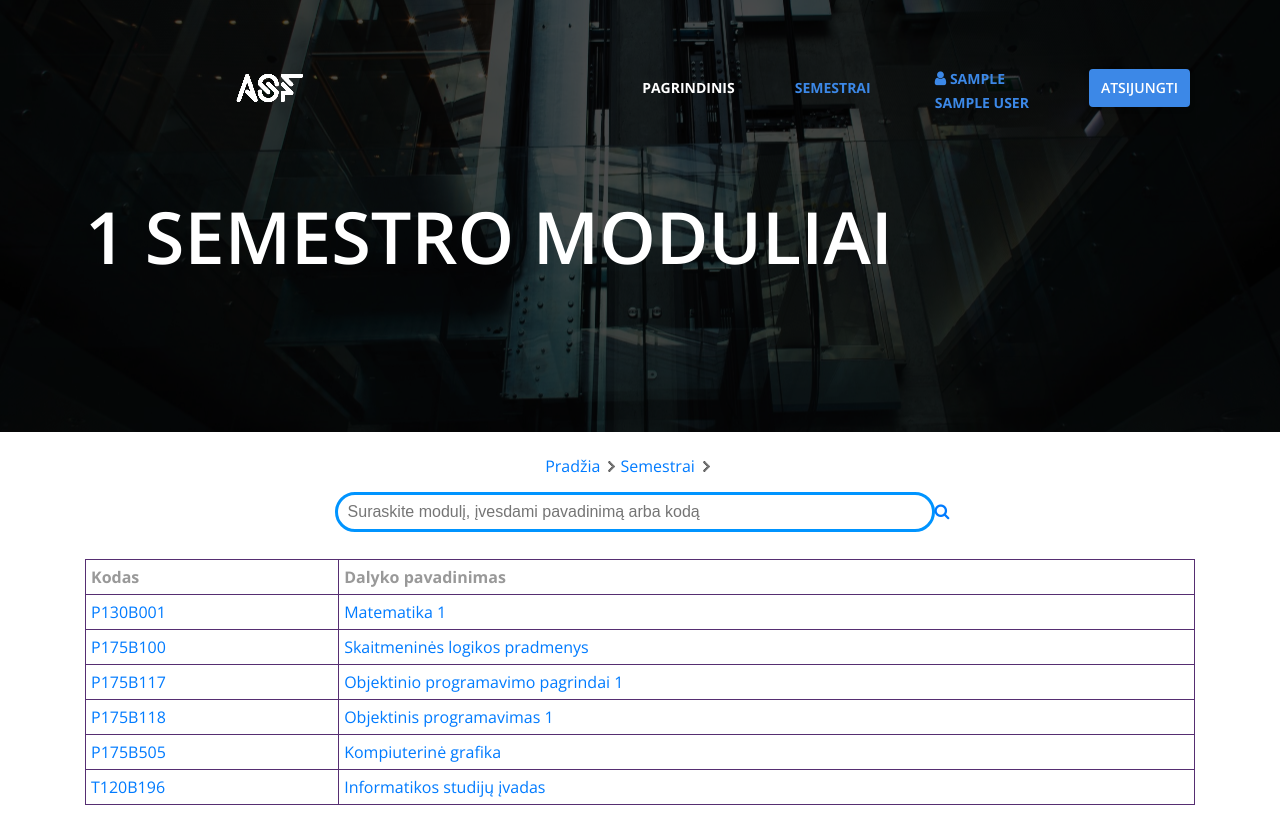
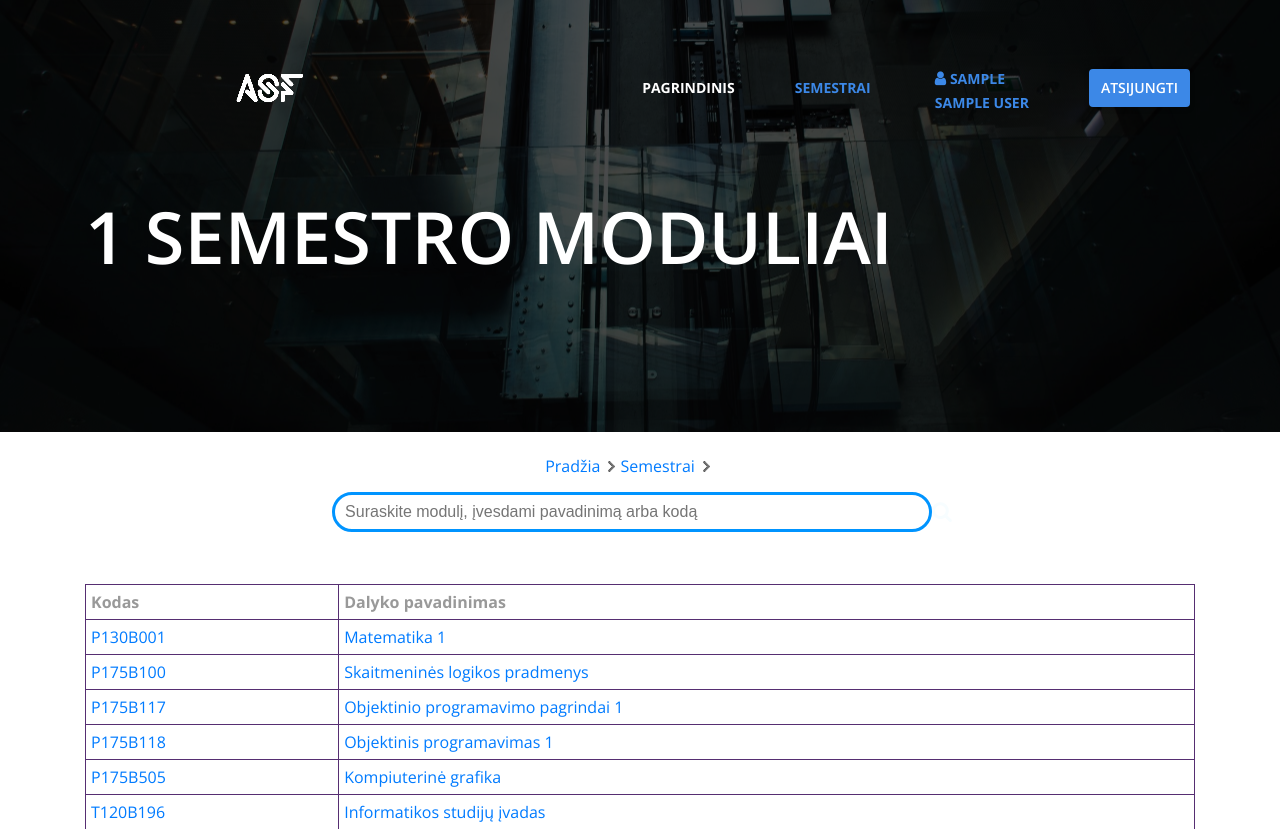
Before and after one commit to ApskritiejiStalai/Apskrituju_stalu_forumas, a PHP site: page /semestroModuliai.php?semester=1 in a window 1280 px wide. Shown: the top 829 px of the page. Run offline with PHP 8.4, Linux system fonts and the light colour scheme; the visitor is signed in with stand-in values (Sample User, id 1); data comes from the database, SQL or seed files in the repository.

Commit message:
searchBox dizainas

```diff
--- a/css/style.css
+++ b/css/style.css
@@ -39,6 +39,20 @@
     display: inline-block;
     padding-right:50px;
 }
+.sh{
+    position: relative;
+    align-self: center;
+    padding-bottom: 25px;
+}
+.info{
+    position: absolute;
+    width:600px;
+    text-align: center;
+    border-bottom-left-radius:35px;
+    border-bottom-right-radius:35px;
+    border-top-left-radius:10px;
+    border-top-right-radius:10px;
+}
 .search {
     font-family: sans-serif;
     width:100%;
@@ -46,7 +60,6 @@
     padding-bottom: 1px;
     padding-left: 100px;
     padding-right: 5px;*/
-
 }
 input{
     border:3px solid #0094ff;
@@ -70,8 +83,6 @@ input{
     justify-content: center;
 }
 
-
-
 .discussion {
     padding: 20px 0 140px;
     background-image: url("../assets/img/backgr.jpg");
@@ -91,7 +102,6 @@ input{
     bottom: 0;
     z-index: 0;
 }
-
 
 input[type=text], select, textarea {
     width: 50%;
--- a/semestroModuliai.php
+++ b/semestroModuliai.php
@@ -94,27 +94,28 @@ include('Control/semester.control.php');
 
         <div class="intro-page" style="background-image: url('assets/img/backgr.jpg')">
             <div class="container">
-                <h1><?php echo $_GET['semester']; ?>  semestro moduliai</h1>  <!-- cia reikia kad vietoj zvaigzdutes semetro numeri rodytu ar pilna pavadinima -->
+                <h1><?php echo $_GET['semester']; ?>  semestro moduliai</h1>
             </div>
         </div>
-        <!--//-----bruksniukais padaryt kelia iki sito failo kaip db labore: pradzia > failas1 > failas2 > dabartinis----------------------------------------->
+
         <ul class="pagePath">
             <li><a href='index.php'>Pradžia</a></li>
             <li><a href='semestrai.php'>Semestrai</a><li>
         </ul>
-        <!--//--------------------------------->
-        <!--<div class="wrapper">-->
-        <div class="search box">
-            <input type="search" name="box" onkeyup="showResult(this.value)" placeholder="Suraskite modulį, įvesdami pavadinimą arba kodą" />
-            <a href="#"><i class="fa fa-search" aria-hidden="true"></i></a>
+        <div class="sh" >
+<!--            <form autocomplete="off">-->
+                <div class="search box">
+                    <input type="search" name="box" onkeyup="showResult(this.value)" placeholder="Suraskite modulį, įvesdami pavadinimą arba kodą" />
+                    <i style="color: #f7fdff;"class="fa fa-search fa-lg" aria-hidden="true"></i>
+                </div>
+            <!--</form>-->
+            <div style=" position: absolute;  background: #f2fafc; align-self: center;"  class="info" id="livesearch" ></div>
         </div>
-        <div style="align-self: center; border: 0;" class="info" id="livesearch" ></div>
-
+        <!--style="align-self: center; border: 0;"-->
+        <!--position: absolute; background: white;display: block;-->
         <section class="four-elements">
             <div class="container">
-                <div> <!--class="row col-lg-8"-->
-                    <!--<div class="col-md-3">-->
-                    <!--<div class="four-elements--image"></div>-->
+                <div>
                     <table class="semester">
                         <tr>
                             <th>Kodas</th>
```
Also changed, not shown: nbproject/private/private.xml (+3 -5 lines). Lines whose indentation alone changed are shown as unchanged.
